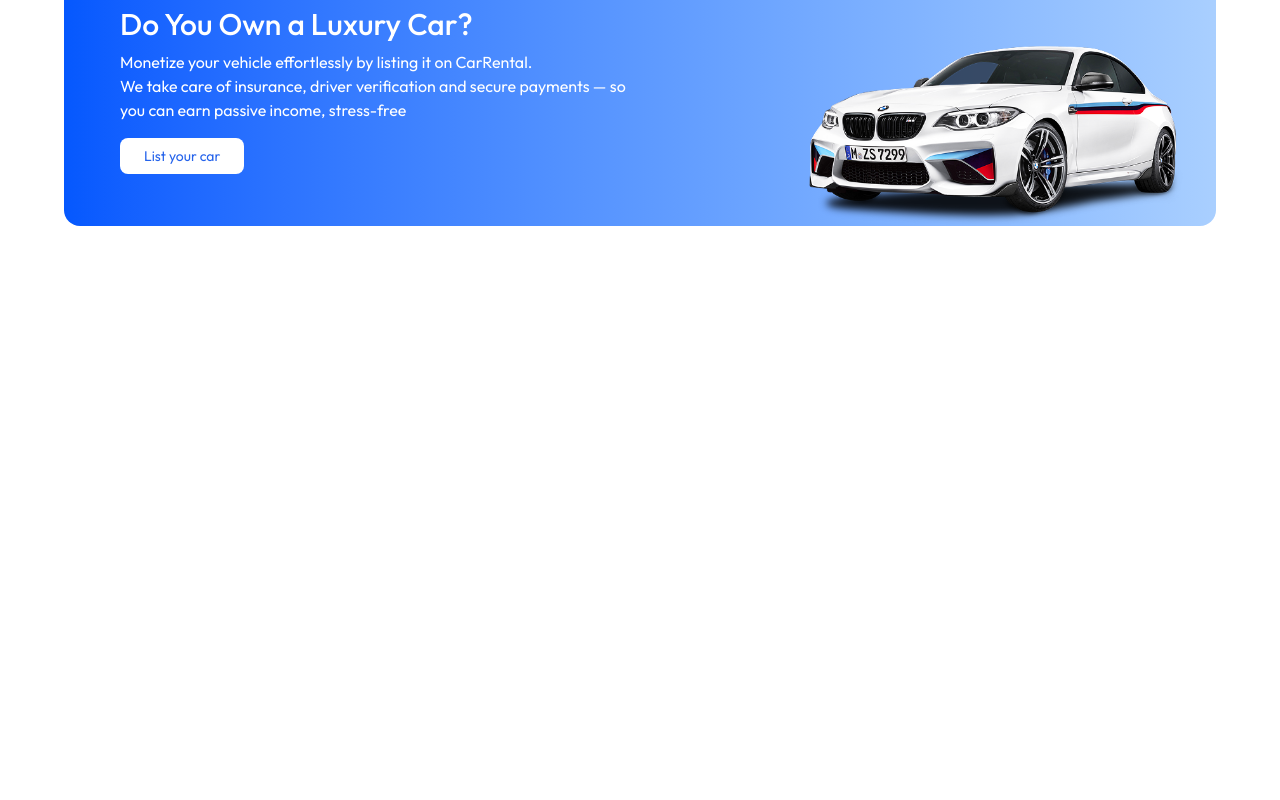
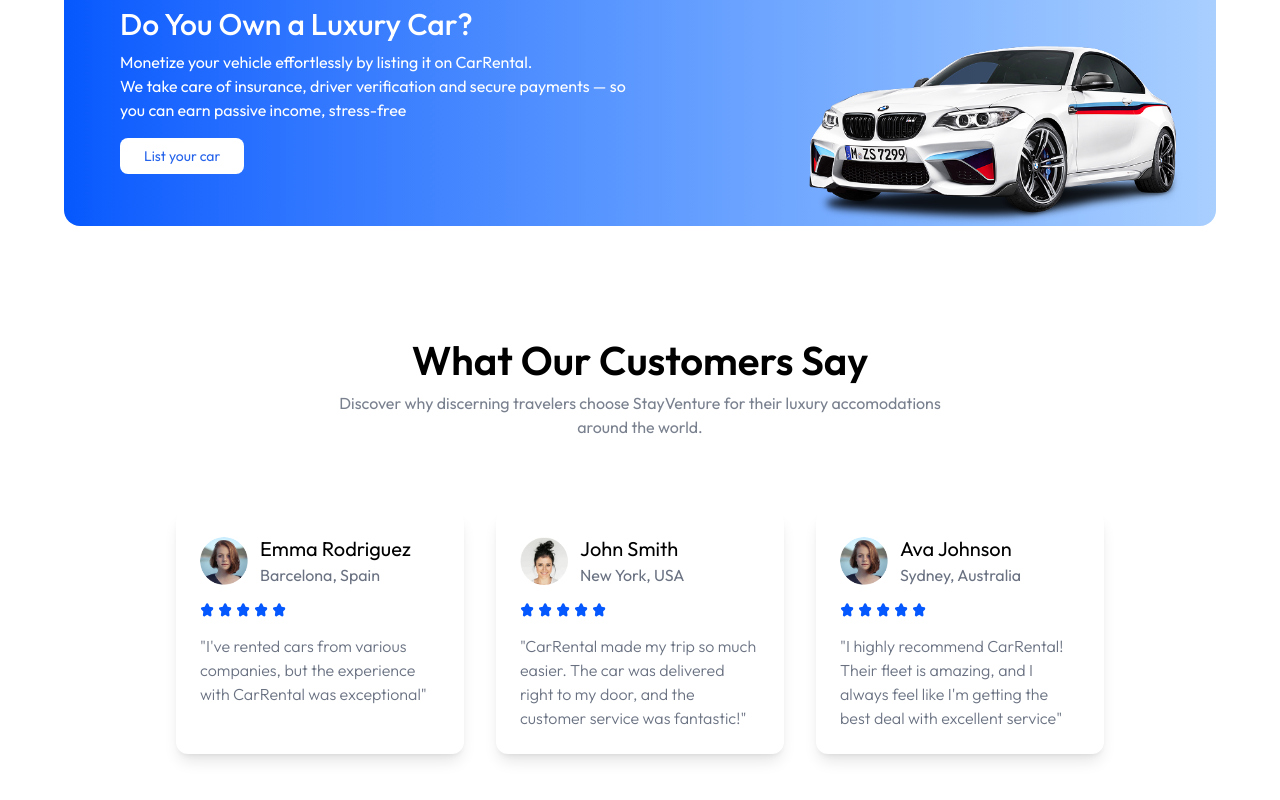
Before and after one commit to MuhammadNauman400/CarRental-Client, a React (Vite) app: page / in a window 1280 px wide. Shown: the part 2081-2881 px from the top of the page. Before the commit the page ends 2307 px from the top, so only its background shows below. Built offline with nearby package versions, Linux system fonts and the light colour scheme.

Commit message:
Created a testimonial section using prebuilt ui components and adjust according to need. Mount that in Home.jsx

```diff
--- /dev/null
+++ b/src/components/Testimonial.jsx
@@ -0,0 +1,61 @@
+import React from 'react'
+import Title from './Title'
+import { assets } from '../assets/assets'
+
+const Testimonial = () => {
+
+    const testimonials = [
+        {
+            name: "Emma Rodriguez",
+            location: "Barcelona, Spain",
+            image: assets.testimonial_image_1,
+            testimonial: "I've rented cars from various companies, but the experience with CarRental was exceptional"
+        },
+
+        {
+            name: "John Smith",
+            location: "New York, USA",
+            image: assets.testimonial_image_2,
+            testimonial: "CarRental made my trip so much easier. The car was delivered right to my door, and the customer service was fantastic!"
+        },
+
+        {
+            name: "Ava Johnson",
+            location: "Sydney, Australia",
+            image: assets.testimonial_image_1,
+            testimonial: "I highly recommend CarRental! Their fleet is amazing, and I always feel like I'm getting the best deal with excellent service"
+        },
+
+    ];
+
+    return (
+        <div className="py-28 px-6 md:px-16 lg:px-24 xl:px-44">
+
+            <Title title="What Our Customers Say" subTitle="Discover why discerning travelers choose StayVenture for their luxury accomodations around the world." />
+
+            <div className="grid grid-cols-1 sm:grid-cols-2 lg:grid-cols-3 gap-8 mt-18
+            ">
+                {testimonials.map((testimonial, index) => (
+                    <div key={index} className="bg-white p-6 rounded-xl shadow-lg hover:-translate-y-1 transition-all duration-500">
+
+                        <div className="flex items-center gap-3">
+                            <img className="w-12 h-12 rounded-full" src={testimonial.image} alt={testimonial.name} />
+                            <div>
+                                <p className="text-xl">{testimonial.name}</p>
+                                <p className="text-gray-500">{testimonial.location}</p>
+                            </div>
+                        </div>
+                        <div className="flex items-center gap-1 mt-4">
+                            {Array(5).fill(0).map((_, index) => (
+                                <img key={index} src={assets.star_icon} alt='star-icon' />
+                            ))}
+                        </div>
+                        <p className="text-gray-500 max-w-90 mt-4 font-light">"{testimonial.testimonial}"</p>
+                    </div>
+                ))}
+            </div>
+        </div>
+    )
+}
+
+export default Testimonial
--- a/src/pages/Home.jsx
+++ b/src/pages/Home.jsx
@@ -2,6 +2,7 @@ import React from 'react'
 import Hero from '../components/Hero'
 import FeaturedSection from '../components/FeaturedSection'
 import Banner from '../components/Banner'
+import Testimonial from '../components/Testimonial'
 
 const Home = () => {
   return (
@@ -9,6 +10,7 @@ const Home = () => {
       <Hero/>
       <FeaturedSection />
       <Banner />
+      <Testimonial />
     </>
   )
 }
```
